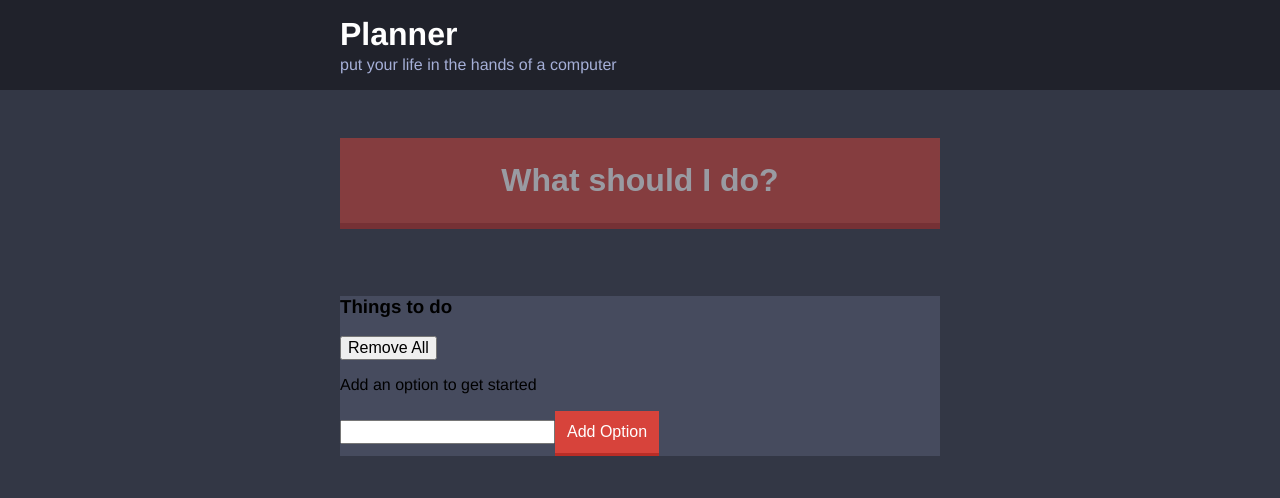
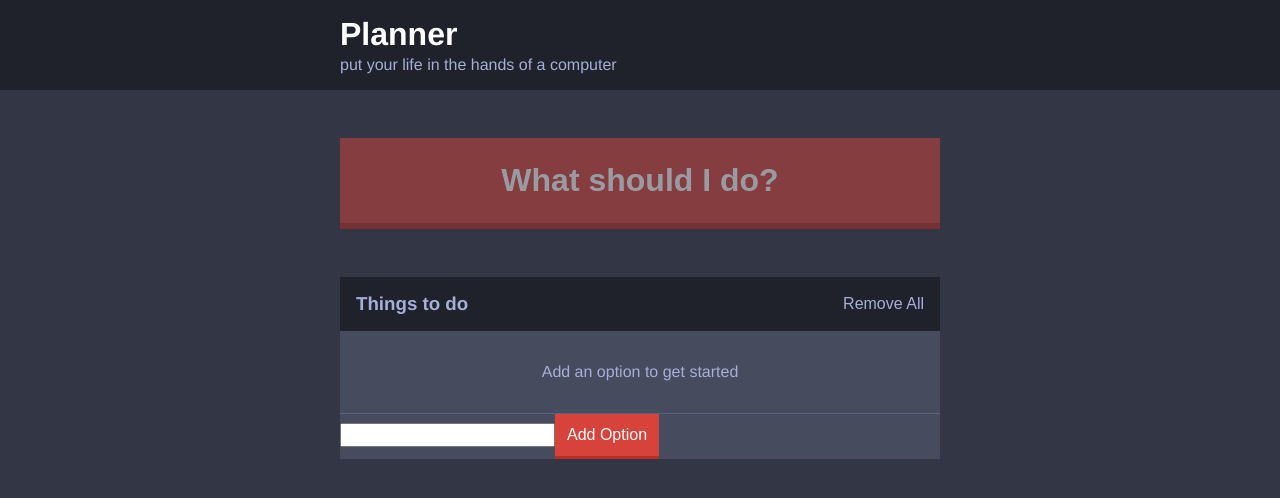
Before and after one commit to wrillrysata/expensify, a React app: page / in a window 1280 px wide. Shown: the top 498 px of the page. Built offline with nearby package versions, Linux system fonts and the light colour scheme.

Commit message:
Modify components jsx

```diff
--- a/src/Components/Options.js
+++ b/src/Components/Options.js
@@ -4,20 +4,23 @@ import Option from "./Option";
 
 const Options = props => (
   <div>
-    <div class="option-header">
-    <h3>Things to do</h3>
-      <button onClick={props.handleDeleteOptions}>Remove All</button>
+    <div className="widget-header">
+    <h3 className="widget-header__title">Things to do</h3>
+      <button className="button button--link"
+       onClick={props.handleDeleteOptions} >
+       Remove All
+       </button>
       </div>
-
-{props.options.length === 0 && <p>Add an option to get started</p>}
-      {props.options.map((option) => (
+{props.options.length === 0 && <p className="widget__message">Add an option to get started</p>}
+      {props.options.map((option, index) => (
         <Option
+        count={index}
         key={option}
         optionText={option}
         handleDeleteOption = {props.handleDeleteOption}
         />
       ))}
-    </div>
+      </div>
   );
 
 export default Options;
```
